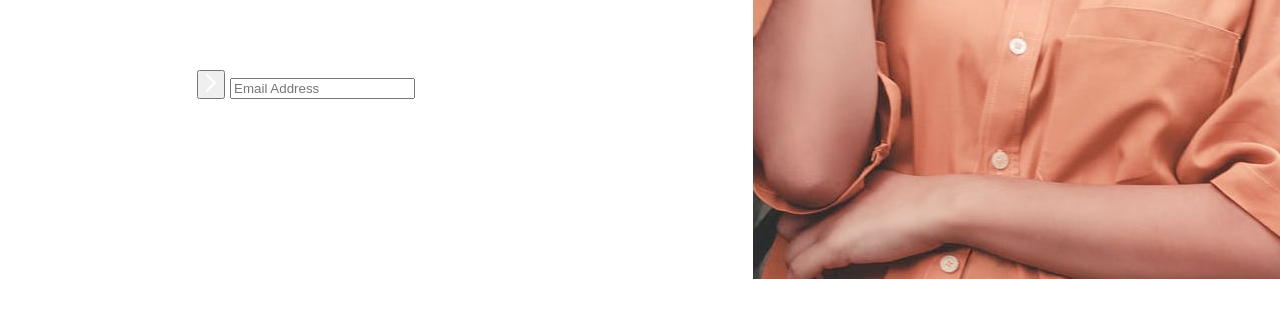
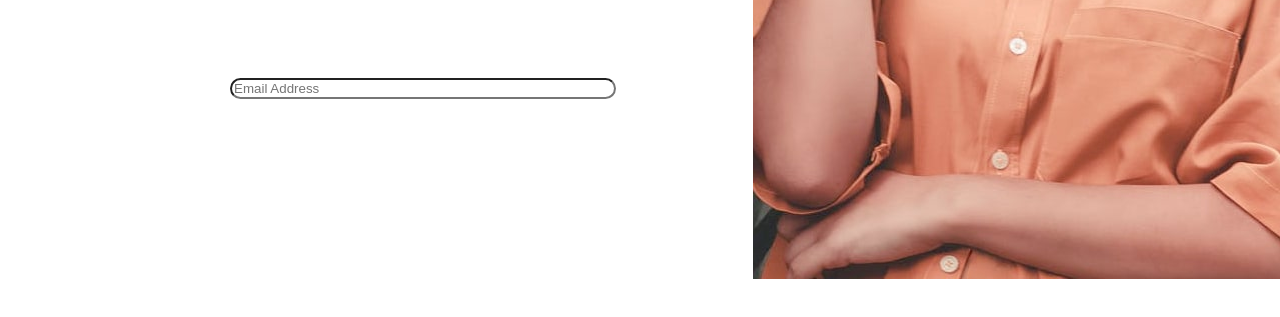
Before and after one commit to LarryTheFatCat/Base-Apparel-coming-soon-page, a plain HTML site: page index.html in a window 1280 px wide. Shown: the part 549-866 px from the top of the page. Drawn offline with Linux system fonts and the light colour scheme.

Commit message:
Add input css buttons

```diff
--- a/style.css
+++ b/style.css
@@ -36,3 +36,14 @@ html {
     top: 2cm;
     letter-spacing: 15px;
 }
+
+
+.input-submit {
+    width: 10cm;
+    border-radius: 20px;
+}
+
+.btn-submit {
+    position: relative;
+    left: 15cm;
+}
```
